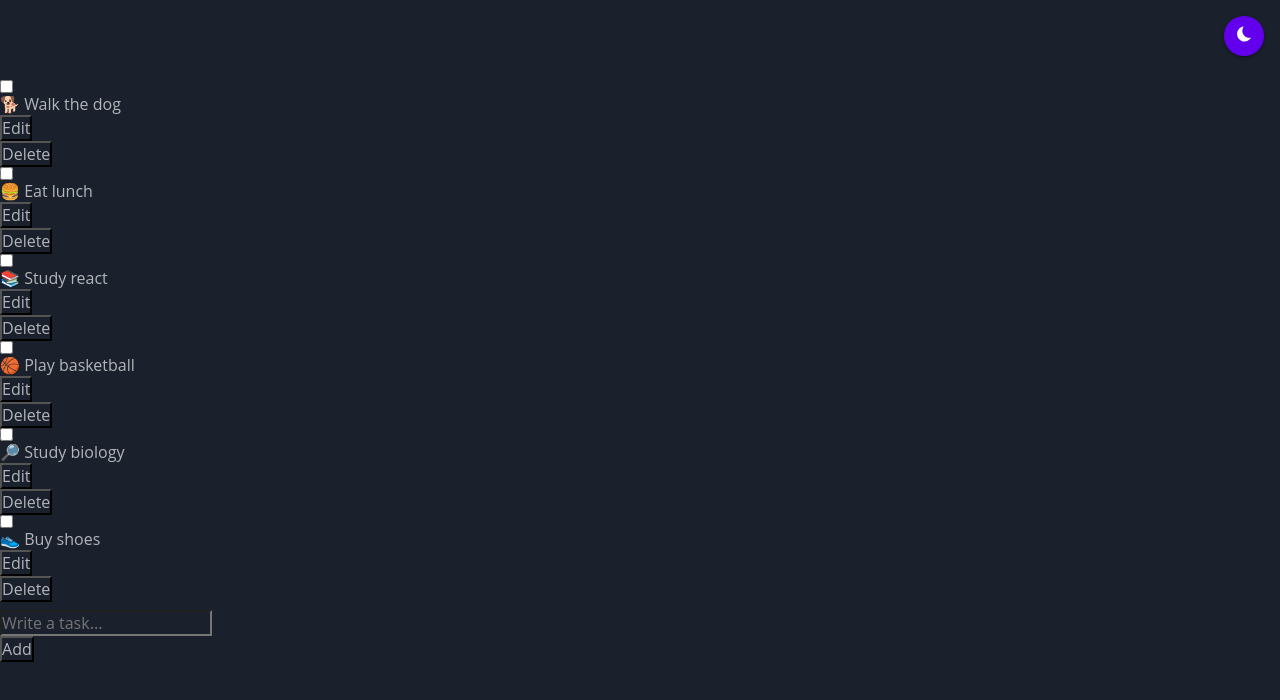
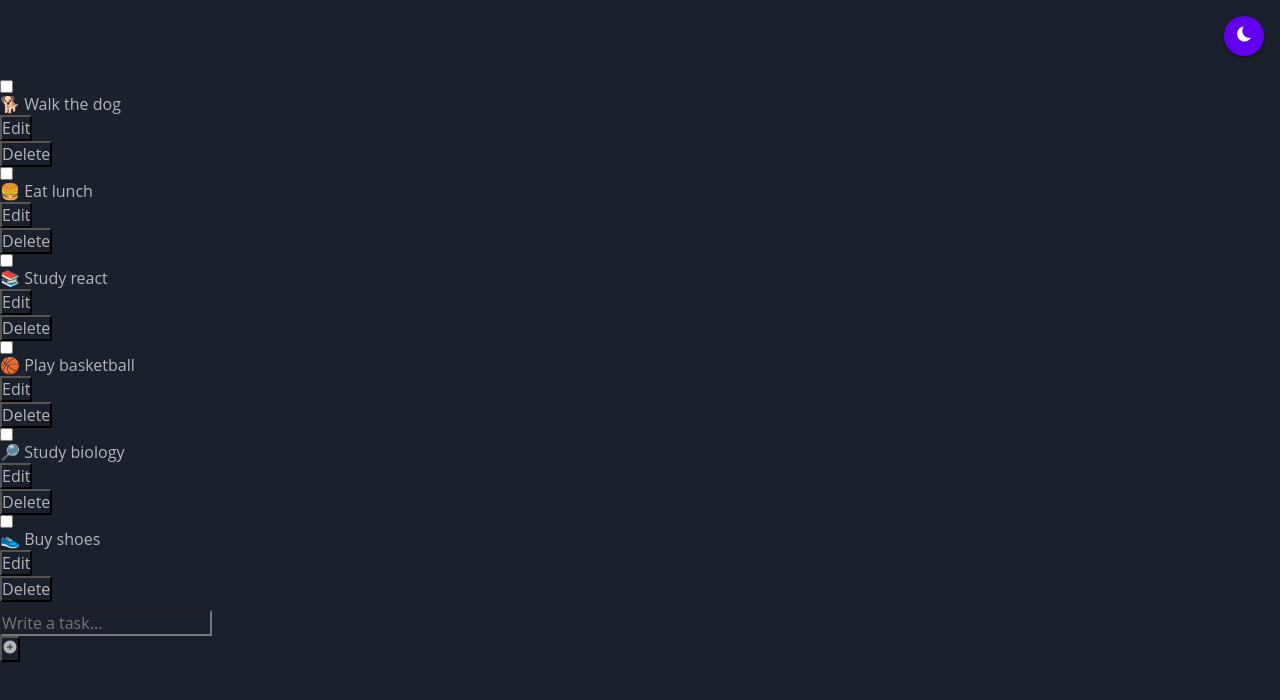
Before and after one commit to jonni595/todo-list, a React (Vite) app: page / in a window 1280 px wide. Shown: the top 700 px of the page. Built offline with nearby package versions, Linux system fonts and the light colour scheme.

Commit message:
update AddTask

```diff
--- a/src/components/AddTask.tsx
+++ b/src/components/AddTask.tsx
@@ -1,4 +1,5 @@
 import { useState } from "react";
+import { IoAddCircle } from "react-icons/io5";
 import type { AddTaskProps } from "../interface";
 
 const AddTask: React.FC<AddTaskProps> = ({ onAddTask }) => {
@@ -6,17 +7,19 @@ const AddTask: React.FC<AddTaskProps> = ({ onAddTask }) => {
   return (
     <div className="footer">
       <input
+        className="input-add-task"
         placeholder="Write a task..."
         value={text}
         onChange={(e) => setText(e.target.value)}
       />
       <button
+        className="btn-add-task"
         onClick={() => {
           setText("");
           onAddTask(text);
         }}
       >
-        Add
+        <IoAddCircle />
       </button>
     </div>
   );
```
